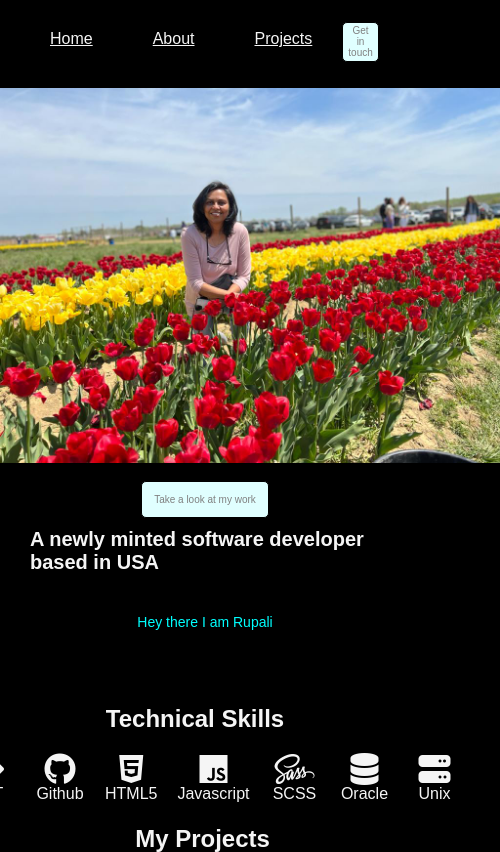
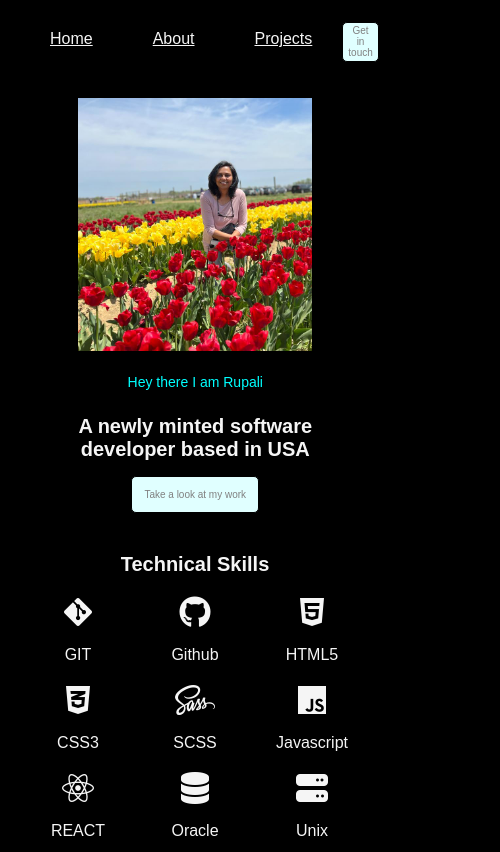
Before and after one commit to rupalirami/portfolio-project, a plain HTML site: page index.html in a window 390 px wide. Shown: the top 852 px of the page, 500 px wide, since content can reach past the window. Drawn offline with Linux system fonts and the light colour scheme; a web font is replaced by a local one.

Commit message:
Image and media query formatting

```diff
--- a/index.html
+++ b/index.html
@@ -11,6 +11,7 @@
     <header class="header">
         <div class="header__div">
             <p class="icon-R">R</p>
+            <i class="fa-solid fa-code fa-1x"></i>
             <p class="my-name">Rupali Rami</p>
         </div>
         <nav class="header__nav">
@@ -28,9 +29,7 @@
                 <button>Take a look at my work</button>
             </div>
             <div class="information__image">
-                <img src="./rupali.jpeg" alt="Image" width=500px>
-                <!-- <img src="./rupali.jpeg" alt="Image" width=575px> -->
-                <!-- <img src="./mod-Rupali.jpeg" alt="Image" width=550px> -->
+                <!-- <img src="./rupali.jpeg" alt="Image" width=500px> -->
             </div>
         </section> <!-- class=information -->
 
@@ -52,13 +51,25 @@
                     <p class="icon-text">HTML5</p>
                 </div>
                 <div class="icon-pair">
-                    <i class="fa-brands fa-js fa-2x icon"></i>
-                    <p class="icon-text">Javascript</p>
+                    <i class="fa-brands fa-css3-alt fa-2x icon"></i>
+                    <p class="icon-text">CSS3</p>
                 </div>
                 <div class="icon-pair">
                     <i class="fa-brands fa-sass fa-2x icon"></i>
                     <p class="icon-text">SCSS</p>
                 </div>
+
+<!-- pngfind.com-css-logo-png-2047278.png -->
+                <div class="icon-pair">
+                    <i class="fa-brands fa-js fa-2x icon"></i>
+                    <p class="icon-text">Javascript</p>
+                </div>
+                <div class="icon-pair">
+                    <i class="fa-brands fa-react fa-2x icon"></i>
+                    <p class="icon-text">REACT</p>
+                </div>
+<!-- <i class="fa-brands fa-react"></i> -->
+
                 <div class="icon-pair">
                     <i class="fa-solid fa-database fa-2x icon"></i>
                     <p class="icon-text">Oracle</p>
@@ -197,7 +208,7 @@
                 </p>
             </div> <!-- aboutme__div left-section -->
             <div class="aboutme__div right-section">
-                <img src="./mod-Rupali.jpeg" alt="About Me"  width=220px>
+                <!-- <img src="./mod-Rupali.jpeg" alt="About Me"  width=220px> -->
             </div> <!-- aboutme__div right-section -->
         </section> <!-- aboutme -->
 
--- a/portfolio-day4.scss
+++ b/portfolio-day4.scss
@@ -25,7 +25,7 @@ $buttonFontColor : grey;
         font-size: medium;
         margin: 0px 10px 0px 0px;
         .icon-R { // .icon-R start
-            margin: 0px 0px 0px 10px;
+            margin: 0px 10px 0px 10px;
             font-family: Saira Stencil One;
             width: 20px;
             border: 2px solid whitesmoke;
@@ -63,6 +63,7 @@ $buttonFontColor : grey;
             border-radius: 5px;
             background-color: $buttonBackgroundColor ;
             color : $buttonFontColor;
+            font-size: 15px;
             justify-content: center;
             align-items: center;
             margin: 10px 0px 0px 0px;
@@ -84,29 +85,32 @@ main
     } // main media end
    .information { // .information start
         display: flex;
+        width: 100vw;
         flex-direction: row;
         justify-content:space-around;
         align-items: center;
+        margin: 20px;
+        padding: 0px;
         @media screen and (max-width: 500px) { // .information media start
             // width: 100%;
             display: flex;
             flex-direction: column-reverse;
-            width: 100vw;
+            width: 95vw;
             justify-content:space-around;
             align-items: center;
-
+            margin: 10px;
         } // .information media end
         &__div { // &__div start
             display: flex;
             flex-direction: column;
-            height: 200px;
+            height: 150px;
             justify-content: space-evenly;
             align-items: center;
             @media screen and (max-width: 500px) { // &__div media start
                 display: flex;
-                flex-direction: column-reverse;
-                margin-left: 20px;
-                height: 200px;
+                flex-direction: column;
+                margin: 10px;
+                height: 150px;
                 align-items: center;
                 justify-content: center;
             } // &__div media end
@@ -119,14 +123,15 @@ main
                     padding: 10px;
                     color: aqua;
                     font-size: 14px;
-                    margin: 20px 0px 10px 0px;
+                    margin: 5px 0px 5px 0px;
                 } // .first-line media end
             } // .first-line end
             .second-line { // .second-line start
+                text-align: center;
                 font-weight: bold;
                 font-size: 25px;
                 flex-wrap: wrap;
-                margin: 10px 10px 10px 10px;
+                margin: 15px 10px 0px 10px;
                 @media screen and (max-width: 500px) { // .second-line media start
                     font-weight: bold;
                     font-size: 20px;
@@ -140,6 +145,7 @@ main
                 border-radius: 5px;
                 background-color: lightcyan ;
                 color : $buttonFontColor;
+                font-size: 20px;
                 justify-content: center;
                 align-items: center;
                 margin: 30px 0px 30px 0px;
@@ -151,52 +157,63 @@ main
             } // button end
         } // &__div end
         &__image { // &__image start
+            // border: 1px solid white;
+            background-image: url("/rupali.jpeg");
+            background-size: cover;
             margin:0px 20px 0px 20px;
-            // width: 500px;
-            height: auto;
+            width: 40vw;
+            height: 30vh;
             @media screen and (max-width: 500px) { // &__image media start
-                margin: auto;
+                background-size: cover;
+                width: 60vw;
             } // &__image media end
         } // &__image end
     } // .information end
     .technicalskills { // .technicalskills start
         display: flex;
         flex-direction: column;
-        min-height: 100px;
+        min-height: 150px;
         margin: 20px;
         padding: 10px;
-        justify-content: space-between;
+        justify-content: flex-start;
         align-items: center;
         @media screen and (max-width: 500px) { // .technicalskills media start
             display: flex;
             flex-direction: column;
-            // width: 480px;
+            min-height: 300px;
+            margin: 10px;
             padding: 2px;
-            justify-content: center;
+            justify-content: flex-start;
             align-items: center;
         } // .technicalskills media end
         &__heading { // &__heading start
             display: flex;
-            margin: 20px;
+            margin: 10px;
             justify-items: center;
             align-items: center;
             @media screen and (max-width: 500px) { // &__heading media start
                 display: flex;
-                margin: 20px;
+                margin: 10px;
+                font-size: 20px;
+                text-align: center;
                 justify-items: center;
                 align-items: center;
             } // &__heading media end
         } // &&__heading end
         .icon-list { // .icon-list start
-            height: 50px;
-            width: 90%;
+            height: 10vh;
+            width: 90vw;
             display: flex;
             flex-direction: row;
             justify-content: space-evenly;
             margin: 0px 10px 0px 10px;
             @media screen and (max-width: 500px) { // .icon-list media start
-                width: 480px;
-                height: 50px;
+                font-size: medium;
+                width: 90vw;
+                height: 10vh;
+                display: grid;
+                grid-template-columns: repeat(3, 1fr);
+                grid-template-rows: auto;
             } // .icon-list media end
         } // .icon-list end
         .icon-pair { // .icon-pair start
@@ -204,7 +221,7 @@ main
             flex-direction: column;
             justify-content: space-between;
             align-items: center;
-            margin: 0px 10px 0px 10px;
+            margin: 10px 10px 10px 10px;
         } // .icon-pair end
         .icon { // .icon start
             margin: 0px 0px 10px 0px;
@@ -228,6 +245,7 @@ main
             justify-content: center;
             align-items: center;
             @media screen and (max-width: 500px) { // .projects media start
+                width: 80vw;
                 padding-left: 15px;
             } // .projects media end
         } // &__heading end
@@ -238,6 +256,14 @@ main
             justify-content: space-between ;
             margin: 5px;
             padding: 5px;
+            @media screen and (max-width: 500px) { // .projects__div media start
+                width: 90vw;
+                display: grid;
+                grid-template-columns: 1fr;
+                grid-template-rows: auto;
+                justify-content: space-between ;
+                padding-left: 15px;
+            } // .projects__div media end
             .project-detail { // .project-detail start
                 display: flex;
                 flex-direction: column;
@@ -283,9 +309,18 @@ main
         width: 95%;
         margin: 20px;
         padding: 20px;
+        @media screen and (max-width: 500px) { // .aboutme media start
+            width: 90vw;
+            margin: 10px;
+            padding: 10px;
+        } // .aboutme media end
         .aboutme-heading { // .aboutme-heading start
-            margin: 0px 0px 10px 0px;
+            margin: 5px 0px 10px 0px;
+            @media screen and (max-width: 500px) { // .aboutme-heading media start
+                font-size: 20px;
+            } // .aboutme-heading media end
         } // .aboutme-heading end
+
         .left-section { // .left-section start
             display: flex;
             width: auto;
@@ -294,11 +329,19 @@ main
             justify-content: center;
             align-items: center;
             margin: 20px;
+            @media screen and (max-width: 500px) { // .aboutme-heading media start
+                margin: 10px;
+            } // .aboutme-heading media end
         } // .left-section end
         .right-section { // .right-section start
+            border: 1px solid white;
+            // background-image: url("./rupali.jpeg");
+            background-image: url("./rupali2.jpg");
+            background-size: cover;
             margin-right: 0px;
             padding-left: 20px;
-            height: 150px;
+            width: 20vw;
+            height: 40vh;
             @media screen and (max-width: 500px) { // .right-section media start
                 display: none;
             } // .right-section media end
```
Also changed, not shown: pngfind.com-css-logo-png-2047278.png (added), portfolio-day4.css, 4 other files.
